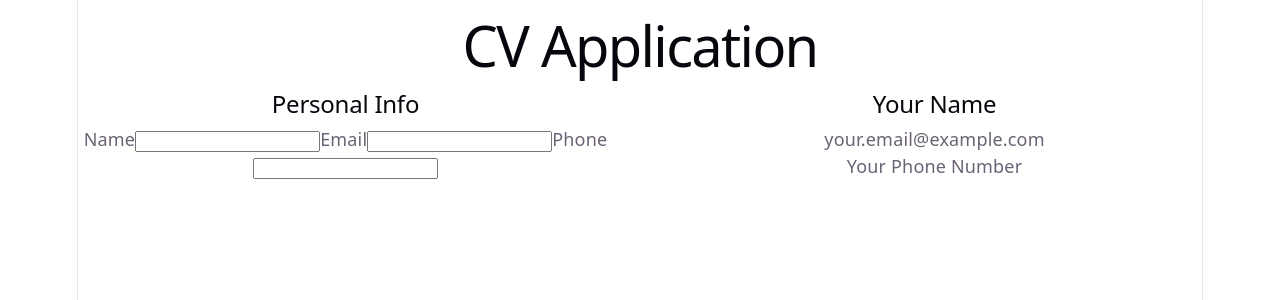
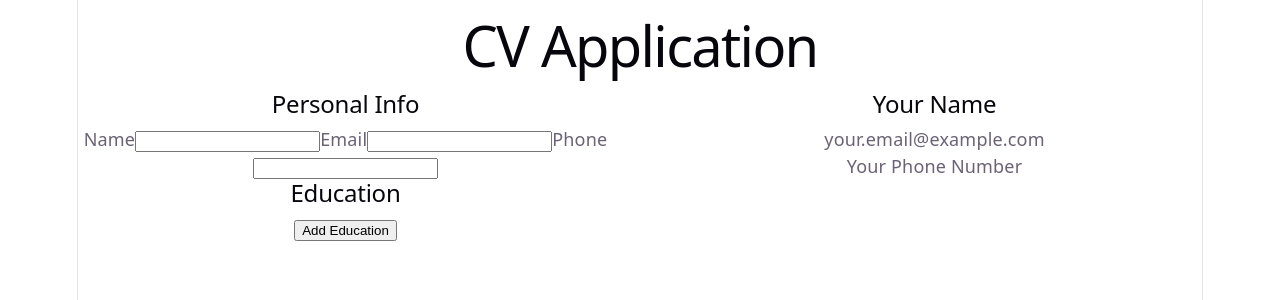
Before and after one commit to RT1811/cv-application, a React (Vite) app: page / in a window 1280 px wide. Shown: the top 300 px of the page. Built offline with nearby package versions, Linux system fonts and the light colour scheme.

Commit message:
Add Education fields

```diff
--- a/src/App.jsx
+++ b/src/App.jsx
@@ -1,7 +1,26 @@
 import { useState } from "react";
 import "./App.css";
+
 import CVForm from "./components/CVForm.jsx";
 import CVPreview from "./components/CVPreview.jsx";
+import EducationEntry from "./components/EducationEntry.jsx";
+
+function addEducation() {
+  const newEntry = { id: crypto.randomUUID(), school: "", degree: "", year: "" };
+  setEducation((prev) => [...prev, newEntry]);
+}
+
+function updateEducationField(id, field, value) {
+  setEducation((prev) =>
+    prev.map((entry) =>
+      entry.id === id ? { ...entry, [field]: value } : entry
+    )
+  );
+}
+
+function removeEducation(id) {
+  setEducation((prev) => prev.filter((entry) => entry.id !== id));
+}
 
 function App() {
   const[personalInfo, setPersonalInfo] = useState({
@@ -21,8 +40,15 @@ function App() {
       <h1>CV Application</h1>
 
       <div className="app-layout">
-        <CVForm personalInfo={personalInfo} setPersonalInfo={setPersonalInfo} />
-        <CVPreview personalInfo={personalInfo} />
+        <CVForm
+          personalInfo={personalInfo}
+          setPersonalInfo={setPersonalInfo}
+          education={education}
+          addEducation={addEducation}
+          updateEducationField={updateEducationField}
+          removeEducation={removeEducation}
+        />
+        <CVPreview personalInfo={personalInfo} education={education} />
       </div>
     </div>
   );
--- a/src/components/CVForm.jsx
+++ b/src/components/CVForm.jsx
@@ -1,4 +1,6 @@
-function CVForm({personalInfo, setPersonalInfo}) {
+import EducationEntry from "./EducationEntry";
+
+function CVForm({personalInfo, setPersonalInfo, education, addEducation, updateEducationField, removeEducation}) {
     function handlePersonalInfoChange(e) {
         const { name, value } = e.target;
         setPersonalInfo((prev) => ({...prev, [name]: value}));
@@ -34,6 +36,17 @@ function CVForm({personalInfo, setPersonalInfo}) {
                 onChange={handlePersonalInfoChange}
                 />
             </label>
+
+            <h2>Education</h2>
+            {education.map((entry) => (
+                <EducationEntry
+                    key={entry.id}
+                    entry={entry}
+                    onChange={updateEducationField}
+                    onRemove={removeEducation}
+                />
+            ))}
+            <button type="button" onClick={addEducation}>Add Education</button>
         </div>
     )
 }
--- a/src/components/CVPreview.jsx
+++ b/src/components/CVPreview.jsx
@@ -1,9 +1,18 @@
-function CVPreview({ personalInfo}) {
+function CVPreview({ personalInfo, education}) {
     return (
         <div className="cv-preview">
             <h2>{personalInfo.name || "Your Name"}</h2>
             <p>{personalInfo.email || "your.email@example.com"}</p>
             <p>{personalInfo.phone || "Your Phone Number"}</p>
+
+            {education.length > 0 && (
+                <>
+                    <h3>Education</h3>
+                    {education.map((entry) => (
+                        <p key={entry.id}>{entry.degree} — {entry.school} ({entry.year})</p>
+                    ))}
+                </>
+            )}
         </div>
     );
 }
--- /dev/null
+++ b/src/components/EducationEntry.jsx
@@ -0,0 +1,26 @@
+function EducationEntry({ entry, onChange, onRemove }) {
+    function handleFieldChange(e) {
+        const { name, value } = e.target;
+        onChange(entry.id, name, value);
+    }
+
+    return (
+        <div className="education-entry">
+            <label>
+                School
+                <input type="text" name="school" value={entry.school} onChange={handleFieldChange}></input>
+            </label>
+            <label>
+                Degree
+                <input type="text" name="degree" value={entry.degree} onChange={handleFieldChange}></input>
+            </label>
+            <label>
+                year
+                <input type="text" name="year" value={entry.year} onChange={handleFieldChange}></input>
+            </label>
+            <button type="button" onClick={() => onRemove(entry.id)}>Remove</button>
+        </div>
+    )
+}
+
+export default EducationEntry;
```
